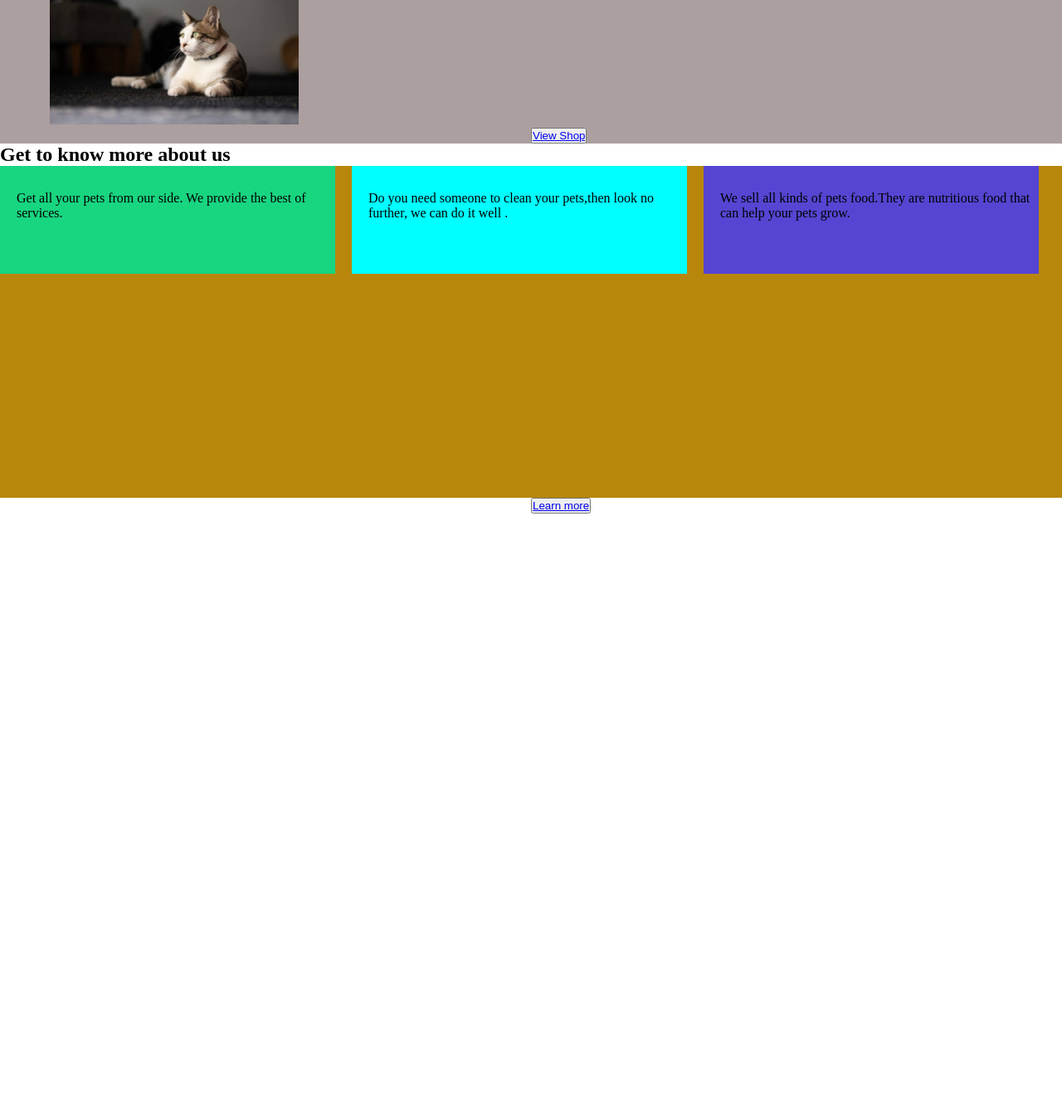
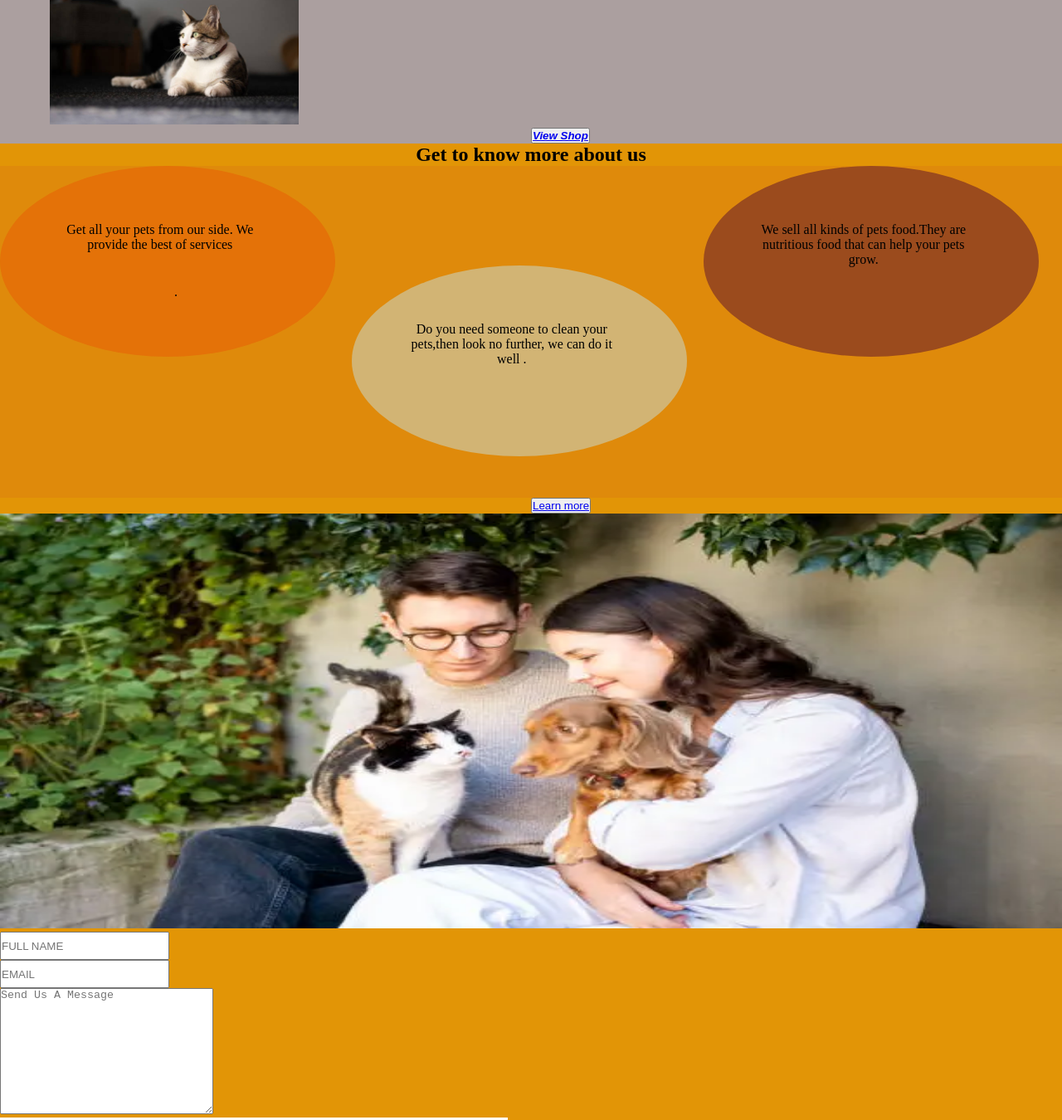
Before and after one commit to DaniellaOhenewaaAsumadu/T4G_Project, a plain HTML site: page index.html in a window 1280 px wide. Shown: the part 716-2066 px from the top of the page at 83% size. Before the commit the page ends 1335 px from the top, so only its background shows below. Drawn offline with Linux system fonts and the light colour scheme.

Commit message:
adding all files

```diff
--- a/index.html
+++ b/index.html
@@ -37,24 +37,51 @@
         </div>
         </div>
         <div>
-            <button class="centreposition"><a href="pages/shop.html">View Shop</a></button>
+            <button class="centreposition"><a href="pages/shop.html"><b><i>View Shop</i></b></a></button>
         </div>
     </div>
 
-        <h2>Get to know more about us</h2>
-        <section class="bg2">
+        <h2 class="centreposition1">Get to know more about us</h2>
+         <section class="bg2">
   <div class="circle1">
-    Get all your pets from our side. We provide the best of services.
+    <p class="bbycircle">Get all your pets from our side. We provide the best of services</p>.
   </div>
   <div class="circle2">
-   Do you need someone to clean your pets,then look no further, we can do it well .
+    <p class="bbycircle">Do you need someone to clean your pets,then look no further, we can do it well .</p>
   </div>
   <div class="circle3">
-    We sell all kinds of pets food.They are nutritious food that can help your pets grow.
+    <p class="bbycircle">We sell all kinds of pets food.They are nutritious food that can help your pets grow.</p>
+
   </div>
   </section>
   <div>
     <button class="centreposition"> <a href="pages/aboutus.html">Learn more</a></button>
+  </div>
+
+ <div >
+    <img src="images/pet1.webp" alt="description" class="flexbox" >
+ </div>
+  <!-- <img src="images/pet16-removebg-preview.png" alt="" class="right"> -->
+
+  <div class="biggerdiv">
+        <div class="smalldiv">
+          <form action="">
+              <div><input type="text" name="FULL NAME" id=""   placeholder="FULL NAME" required></div>
+
+            <div class="space1"> <input type="email" name="EMAIL" id="" placeholder="EMAIL" required></div>
+
+            <div class="space2"> <textarea name="message us" id="" cols="30" rows="10" placeholder="Send Us A Message"></textarea></div>
+            </form>
+        </div>
+        </div>
+
+        <div class="smalldiv2">
+            <img src="images/doginglass.jpg" alt="">
+        </div>
+    </div>
+
+
+
 
 
 </body>
--- a/src/style.css
+++ b/src/style.css
@@ -33,11 +33,14 @@
 margin-left: 50%;
 }
 .circle1{
-    background-color: rgb(24, 213, 128);
+    background-color:rgb(228, 114, 8);
     width: 30%;
-    height: 100px;
+    height: 200px;
     padding-top: 30px;
       padding-left: 20px;
+      border-radius: 50%;
+      text-align: center;
+      justify-content: center;
 
 }
 .bg2{
@@ -46,21 +49,29 @@ margin-left: 50%;
     gap: 20px;
     /* margin-left: 200px; */
     height: 400px;
-    background-color: darkgoldenrod;
+    background-color: rgb(223, 138, 11);
 }
 .circle2{
-    background-color: aqua;
+    background-color: rgb(210, 180, 116);
     width: 30%;
-    height: 100px;
+    height: 200px;
     padding-top: 30px;
     padding-left: 20px;
+    border-radius: 50%;
+    text-align: center;
+    justify-content: center;
+    margin-top: 120px;
+
 }
 .circle3{
-    background-color: rgb(86, 69, 210);
+    background-color:rgb(155, 75, 29);
     width: 30%;
-    height: 100px;
+    height: 200px;
     padding-top: 30px;
     padding-left: 20px;
+    border-radius: 50%;
+    text-align: centre;
+    justify-content: centre;
 }
 /* .section3{
     width: 100%;
@@ -86,3 +97,53 @@ nav{
     justify-content: center;
     gap: 50px;
 }
+body{
+    background-color: rgb(226, 149, 6);
+}
+ .centreposition1{
+    text-align: center;
+    justify-content: center;
+
+ }
+ .bbycircle{
+    text-align: center;
+    justify-content: center;
+    width: 70%;
+    /* padding-left: 50%; */
+    padding: 10%;
+ }
+ .right{
+    justify-content: end;
+    margin-top: 200px;
+ }
+ .flexbox{
+    width: 100%;
+    height: 500px;
+ }
+ .biggerdiv{
+    display: flex;
+    gap: 20px;
+ }
+ input{
+
+ width: 200px;
+   height: 30px;
+   line-height: 15px;
+
+ }
+.smalldiv2{
+
+}
+/* form{
+    line-height: 20px;
+} */
+   /* .space{
+    margin-top: 20px;
+    margin-bottom: 20px;
+    padding-left: 20px;
+   } */
+   /* .space1{
+    margin-top: 20px;
+    margin-bottom: 20px;
+    padding-left: 20px;
+   } */
```
Also changed, not shown: pages/shop.html (+1 -0 lines).
